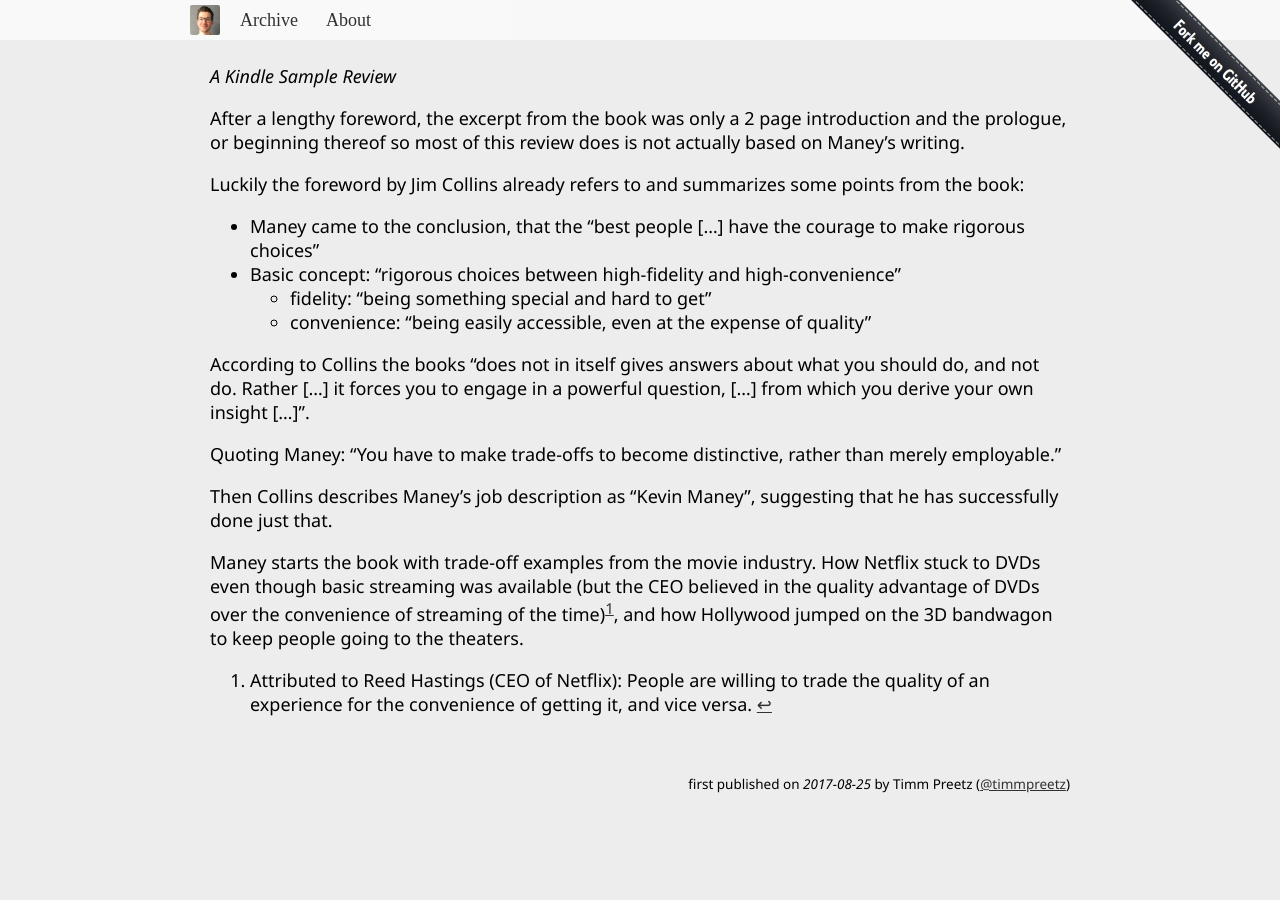
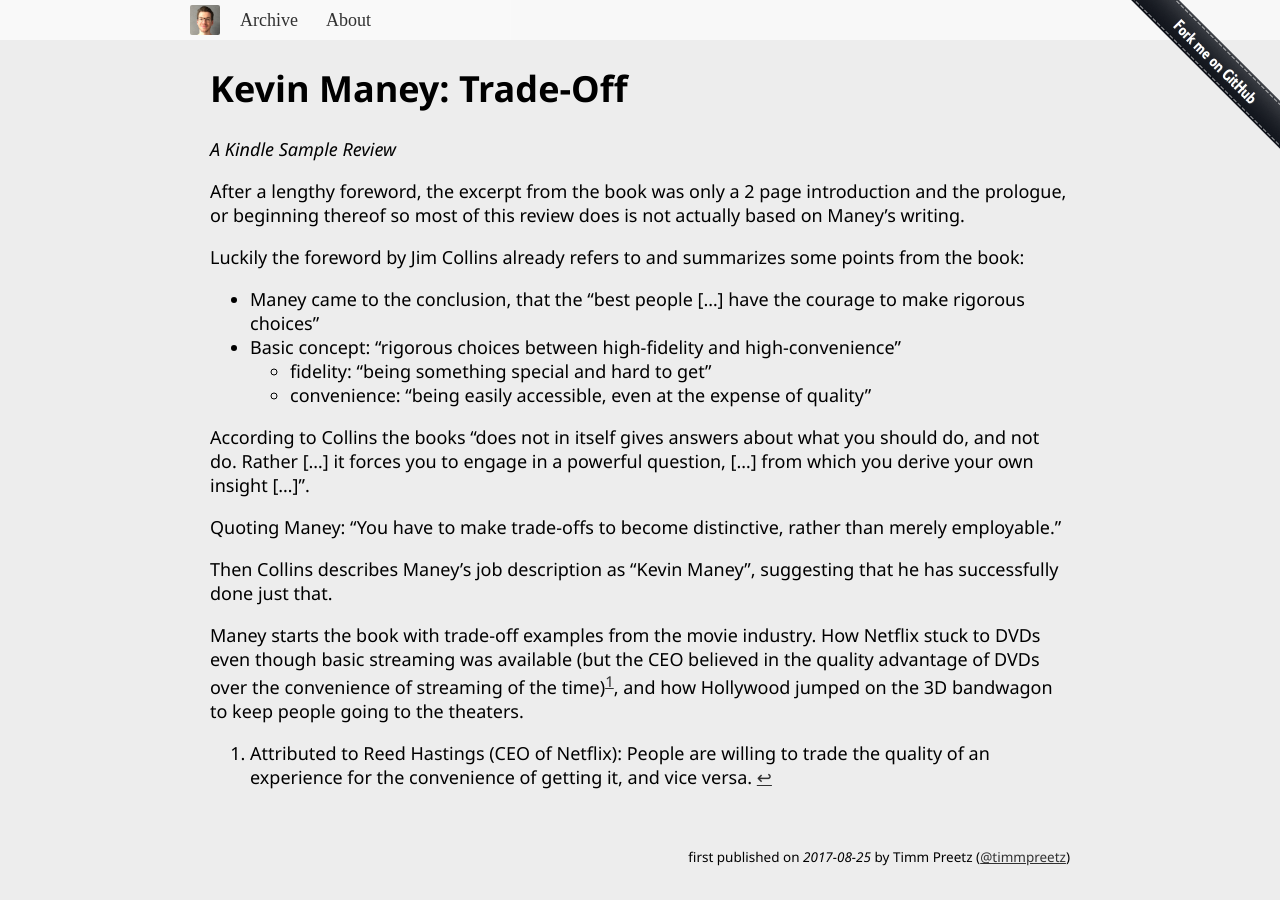
Before and after one commit to tp/page, a Jekyll site: the page built from articles/_posts/2017-08-25-trade-off.md, in a window 1280 px wide. Built offline with Jekyll 4.4.1, drawn with Linux system fonts in a browser that asks for light colours; our own code applies the rules of GitHub Pages for plain Markdown files.

Commit message:
escape title
¯\_(ツ)_/¯

```diff
--- a/articles/_posts/2017-08-25-trade-off.md
+++ b/articles/_posts/2017-08-25-trade-off.md
@@ -1,5 +1,5 @@
 ---
-title: Kevin Maney: Trade-Off
+title: "Kevin Maney: Trade-Off"
 layout: default
 ---
 
```
